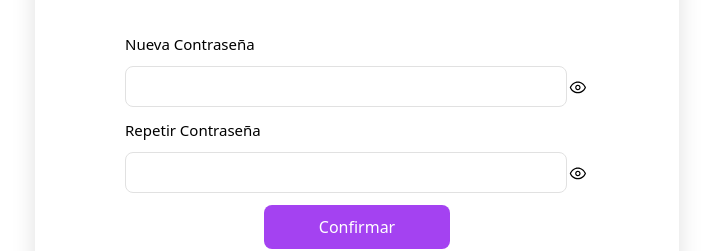
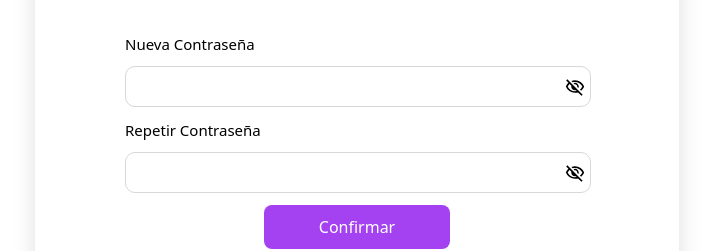
Before and after one commit to LucasGlave/MiTurnoWeb, a Next.js app: page /new-password/1 in a window 1280 px wide. Shown: the part 287-538 px from the top of the page, without its empty margins (283-996 px from the left). Built offline with nearby package versions, Linux system fonts and the light colour scheme.

Commit message:
change ui style

```diff
--- a/src/app/general.module.scss
+++ b/src/app/general.module.scss
@@ -99,12 +99,15 @@
           gap: 8px;
           align-self: stretch;
         }
-        .innerInput {
-          z-index: 0;
+        .inputPassword {
+          border: 0px;
+          width: 240px;
+          position: relative;
+          background: transparent;
         }
-        .image {
-          transform: translateX(-135%);
-          z-index: 1;
+        .inputEye {
+          position: relative;
+          margin: 0 5px 0 5px;
           cursor: pointer;
         }
       }
--- a/src/components/newPassword/NewPassword.js
+++ b/src/components/newPassword/NewPassword.js
@@ -13,6 +13,8 @@ const NewPassword = () => {
   const [inputValue, setInputValue] = useState("");
   const navigate = useRouter();
   const [eye, setEye] = useState("password");
+  const [eyeRepPassword, setEyeRepPassword] = useState("password");
+
   const [formData, setFormData] = useState({
     password: "",
     repPassword: "",
@@ -20,6 +22,11 @@ const NewPassword = () => {
   const handleEye = () => {
     if (eye === "password") setEye("text");
     else setEye("password");
+  };
+
+  const handleEyeRepPassword = () => {
+    if (eyeRepPassword === "password") setEyeRepPassword("text");
+    else setEyeRepPassword("password");
   };
   const [error, setError] = useState(null);
   const handleInputChange = (e) => {
@@ -98,30 +105,37 @@ const NewPassword = () => {
                 display: "flex",
                 flexDirection: "row",
                 alignItems: "center",
+                border: "1px solid #d7d7d7",
+                borderRadius: "10px",
               }}
             >
               <input
                 value={formData.password}
                 name="password"
                 onChange={handleInputChange}
-                type="password"
+                type={eye}
                 style={{ width: "100%" }}
-                className={styles.innerInput}
+                className={styles.inputPassword}
               />
-              <svg
-                xmlns="http://www.w3.org/2000/svg"
-                width="24"
-                height="24"
-                viewBox="0 0 24 24"
-                fill="none"
-              >
-                <path
-                  fillRule="evenodd"
-                  clipRule="evenodd"
-                  d="M6.6215 7.76855C8.22014 6.61431 10.0894 5.99968 12 6C13.9106 5.99968 15.7799 6.61431 17.3785 7.76855C18.9771 8.92279 20.2357 10.5665 21 12.4981C20.2363 14.4305 18.9779 16.0749 17.3792 17.2299C15.7805 18.3848 13.911 19 12 19C10.089 19 8.21949 18.3848 6.6208 17.2299C5.02212 16.0749 3.76375 14.4305 3 12.4981C3.76426 10.5665 5.02285 8.92279 6.6215 7.76855ZM7.58206 16.1912C8.914 17.0824 10.4422 17.5532 12 17.5522C13.5578 17.5532 15.086 17.0824 16.4179 16.1912C17.7499 15.3 18.8345 14.0225 19.5535 12.4981C18.8357 10.9718 17.7517 9.69221 16.4197 8.79911C15.0876 7.90601 13.5588 7.43369 12 7.43369C10.4412 7.43369 8.91237 7.90601 7.58034 8.79911C6.24831 9.69221 5.16427 10.9718 4.44655 12.4981C5.16554 14.0225 6.25012 15.3 7.58206 16.1912ZM13.6997 12.5C13.6997 13.4389 12.9385 14.2 11.9997 14.2C11.0608 14.2 10.2997 13.4389 10.2997 12.5C10.2997 11.5611 11.0608 10.8 11.9997 10.8C12.9385 10.8 13.6997 11.5611 13.6997 12.5ZM11.9997 15.5C13.6565 15.5 14.9997 14.1568 14.9997 12.5C14.9997 10.8431 13.6565 9.49999 11.9997 9.49999C10.3428 9.49999 8.99965 10.8431 8.99965 12.5C8.99965 14.1568 10.3428 15.5 11.9997 15.5Z"
-                  fill="black"
+              {eye === "password" ? (
+                <Image
+                  className={styles.inputEye}
+                  onClick={handleEye}
+                  src={EyeClose}
+                  alt="eyeClose"
+                  width={20}
+                  height={20}
                 />
-              </svg>
+              ) : (
+                <Image
+                  className={styles.inputEye}
+                  onClick={handleEye}
+                  src={EyeOpen}
+                  alt="eyeOpen"
+                  width={20}
+                  height={20}
+                />
+              )}
             </div>
           </div>
           <div className={styles.group}>
@@ -132,34 +146,42 @@ const NewPassword = () => {
                 display: "flex",
                 flexDirection: "row",
                 alignItems: "center",
+                border: "1px solid #d7d7d7",
+                borderRadius: "10px",
               }}
             >
               <input
                 value={formData.repPassword}
                 name="repPassword"
                 onChange={handleInputChange}
-                type="password"
+                type={eyeRepPassword}
                 style={{ width: "100%" }}
-                className={styles.innerInput}
+                className={styles.inputPassword}
               />
-              <svg
-                xmlns="http://www.w3.org/2000/svg"
-                width="24"
-                height="24"
-                viewBox="0 0 24 24"
-                fill="none"
-              >
-                <path
-                  fillRule="evenodd"
-                  clipRule="evenodd"
-                  d="M6.6215 7.76855C8.22014 6.61431 10.0894 5.99968 12 6C13.9106 5.99968 15.7799 6.61431 17.3785 7.76855C18.9771 8.92279 20.2357 10.5665 21 12.4981C20.2363 14.4305 18.9779 16.0749 17.3792 17.2299C15.7805 18.3848 13.911 19 12 19C10.089 19 8.21949 18.3848 6.6208 17.2299C5.02212 16.0749 3.76375 14.4305 3 12.4981C3.76426 10.5665 5.02285 8.92279 6.6215 7.76855ZM7.58206 16.1912C8.914 17.0824 10.4422 17.5532 12 17.5522C13.5578 17.5532 15.086 17.0824 16.4179 16.1912C17.7499 15.3 18.8345 14.0225 19.5535 12.4981C18.8357 10.9718 17.7517 9.69221 16.4197 8.79911C15.0876 7.90601 13.5588 7.43369 12 7.43369C10.4412 7.43369 8.91237 7.90601 7.58034 8.79911C6.24831 9.69221 5.16427 10.9718 4.44655 12.4981C5.16554 14.0225 6.25012 15.3 7.58206 16.1912ZM13.6997 12.5C13.6997 13.4389 12.9385 14.2 11.9997 14.2C11.0608 14.2 10.2997 13.4389 10.2997 12.5C10.2997 11.5611 11.0608 10.8 11.9997 10.8C12.9385 10.8 13.6997 11.5611 13.6997 12.5ZM11.9997 15.5C13.6565 15.5 14.9997 14.1568 14.9997 12.5C14.9997 10.8431 13.6565 9.49999 11.9997 9.49999C10.3428 9.49999 8.99965 10.8431 8.99965 12.5C8.99965 14.1568 10.3428 15.5 11.9997 15.5Z"
-                  fill="black"
+              {eyeRepPassword === "password" ? (
+                <Image
+                  className={styles.inputEye}
+                  onClick={handleEyeRepPassword}
+                  src={EyeClose}
+                  alt="eyeClose"
+                  width={20}
+                  height={20}
                 />
-              </svg>
+              ) : (
+                <Image
+                  className={styles.inputEye}
+                  onClick={handleEyeRepPassword}
+                  src={EyeOpen}
+                  alt="eyeOpen"
+                  width={20}
+                  height={20}
+                />
+              )}
             </div>
           </div>
 
           <div className={styles.group}>
+            {error && <p className="error-message">{error}</p>}
             <div
               style={{
                 marginBottom: "8px",
@@ -168,7 +190,6 @@ const NewPassword = () => {
                 justifyContent: "center",
               }}
             >
-              {/* {error && <p className="error-message">{error}</p>} */}
               <button
                 type="submit"
                 className={styles.button}
--- a/src/services/user.service.js
+++ b/src/services/user.service.js
@@ -14,27 +14,27 @@ export const userServiceRegister = (formData) => {
 };
 
 export const userServiceLogin = (userData) => {
-  return axios
-    .post(`http://localhost:5001/api/users/login`, userData, {
+  return axios.post(`http://localhost:5001/api/users/login`, userData, {
     withCredentials: true,
-    })
-    .catch((error) => {
-      console.error("Error al Iniciar Sesion: ", error);
   });
+  // .catch((error) => {
+  //   console.error("Error al Iniciar Sesion: ", error);
+  // });
 };
 
 export const userServiceForgotPassword = (email) => {
   console.log(email);
-  return axios
-    .put(`http://localhost:5001/api/users/restore-password`, { email })
+  return axios.put(`http://localhost:5001/api/users/restore-password`, {
+    email,
+  });
 
-    .catch((error) => {
-      console.log(
-        "Error al solicitar la recuperacion de contraseña. Verifica tus datos e inténtalo nuevamente.",
-        error
-      );
-      throw error;
-    });
+  // .catch((error) => {
+  //   console.log(
+  //     "Error al solicitar la recuperacion de contraseña. Verifica tus datos e inténtalo nuevamente.",
+  //     error
+  //   );
+  //   throw error;
+  // });
 };
 
 // export const userServiceGetToken = () => {
@@ -45,16 +45,15 @@ export const userServiceForgotPassword = (email) => {
 // }
 
 export const userServiceNewPassword = (password, token) => {
-  return axios
-    .post(
+  return axios.post(
     `http://localhost:5001/api/users/overwrite-password/${token}`,
     {
       password,
     },
     {},
     { withCredentials: true }
-    )
-    .catch((error) => {
-      console.error("Error al Iniciar Sesion: ", error);
-    });
+  );
+  // .catch((error) => {
+  //   console.error("Error al Iniciar Sesion: ", error);
+  // });
 };
```
Also changed, not shown: src/components/forgotPassword/ForgotPassword.js (+6 -2 lines), src/components/login/Login.js (+11 -17 lines), src/components/register/Register.js (+17 -8 lines). Lines whose indentation alone changed are shown as unchanged.
